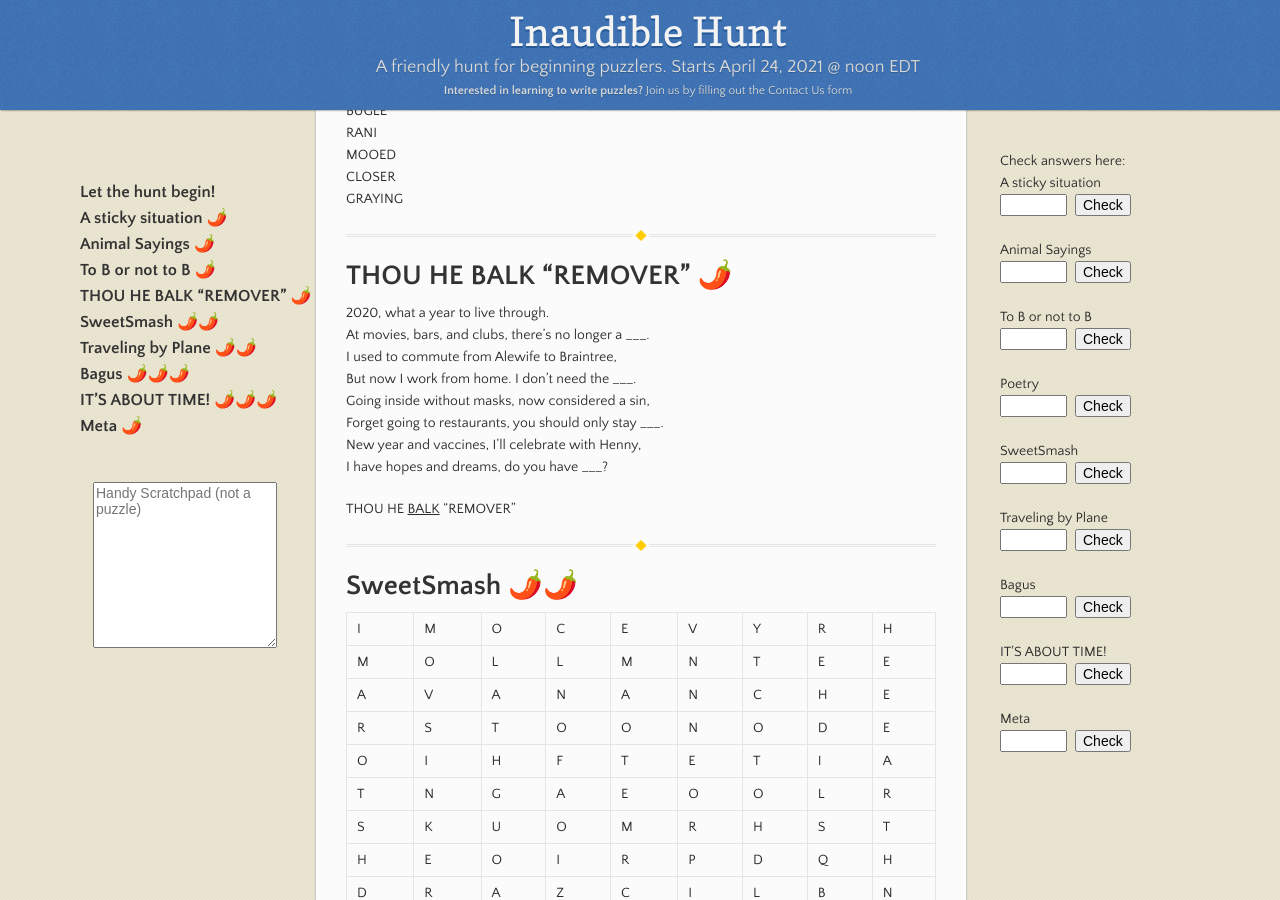
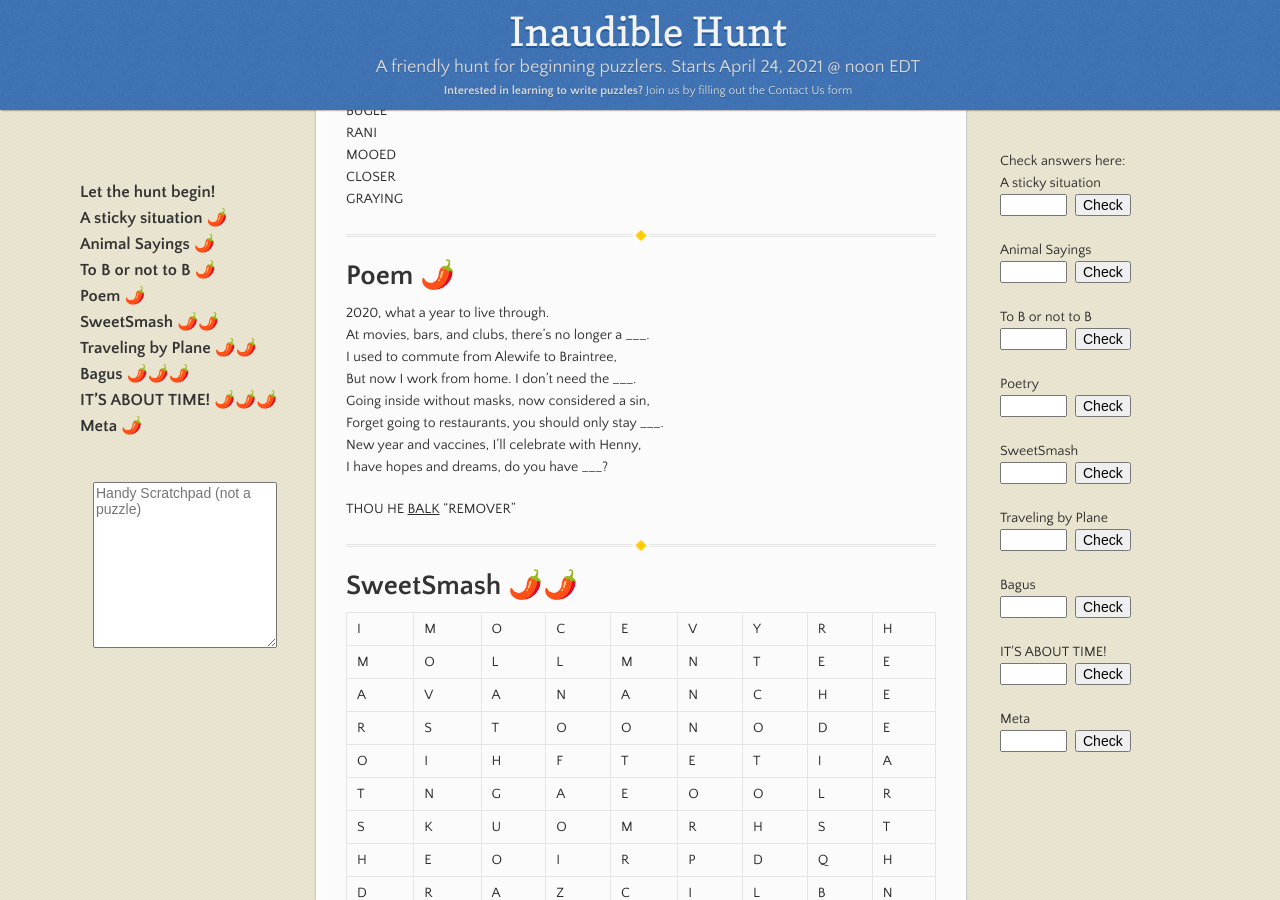
Before and after one commit to nro-bot/aprilhunt, a Jekyll site: the page built from Welcome to mini hunt!.md, in a window 1280 px wide and 900 px high, scrolled down 2501 px. Built offline with Jekyll 4.4.1, drawn with Linux system fonts in a browser that asks for light colours; our own code applies the rules of GitHub Pages for plain Markdown files.

```diff
--- a/Welcome to mini hunt!.md
+++ b/Welcome to mini hunt!.md
@@ -82,7 +82,7 @@ GRAYING
 
 * * *
 
-# THOU HE BALK "REMOVER" 🌶️
+# Poem  🌶️
 
 2020, what a year to live through.
 At movies, bars, and clubs, there’s no longer a \_\_\_.
@@ -94,6 +94,7 @@ New year and vaccines, I’ll celebrate with Henny,
 I have hopes and dreams, do you have \_\_\_?
 
 THOU HE <u>BALK</u> "REMOVER"
+
 
 * * *
 
```
